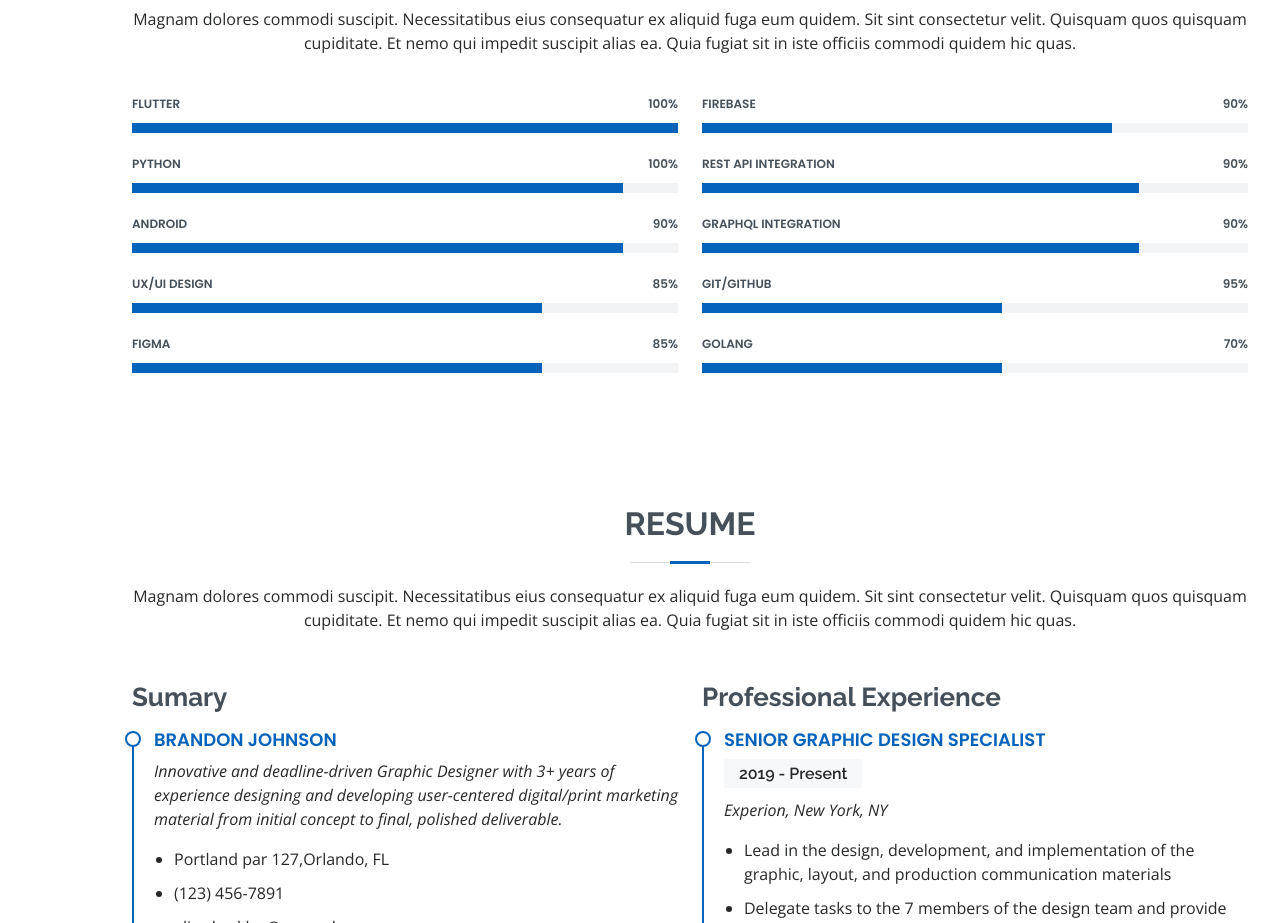
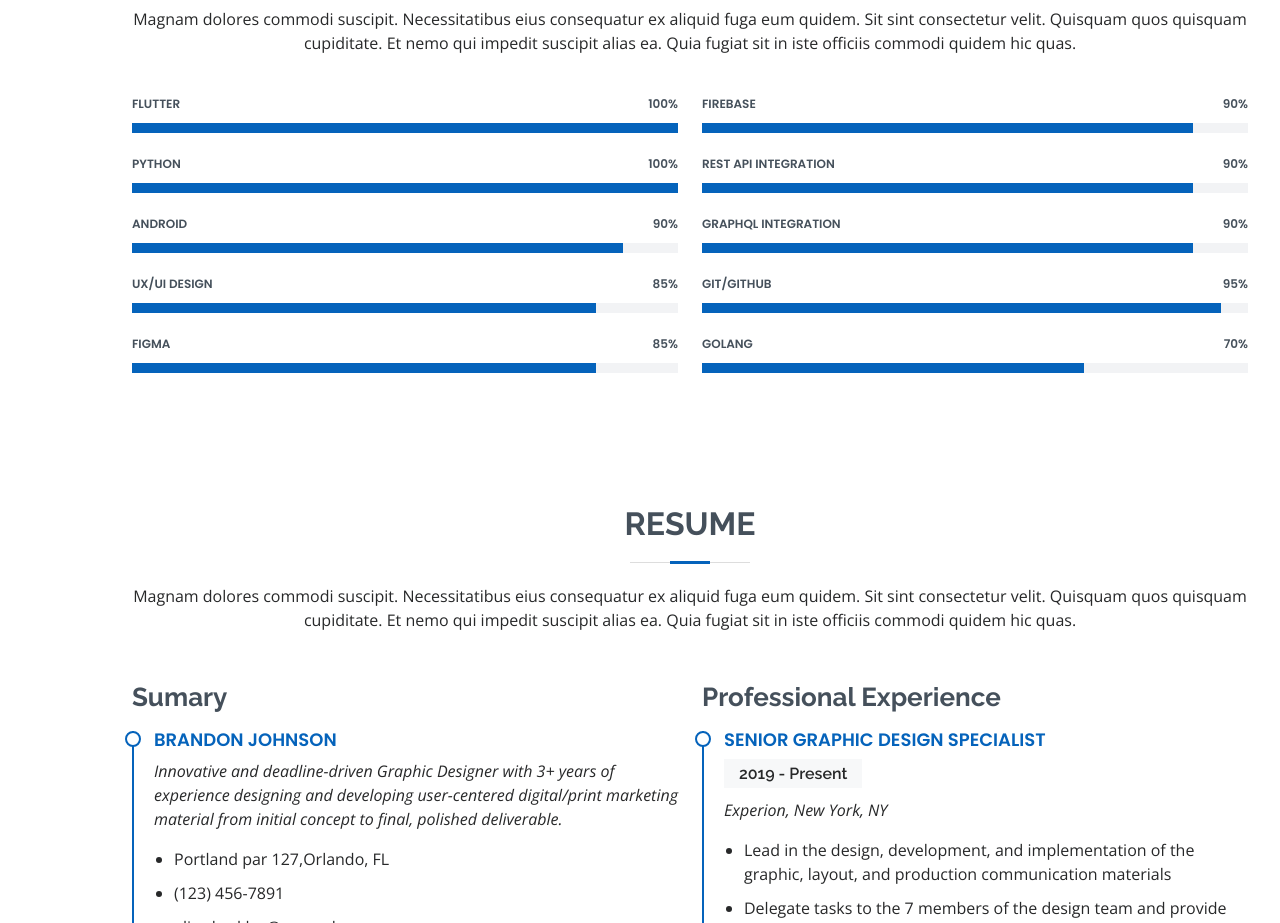
Before and after one commit to root458/root458.github.io, a plain HTML site: page index.html in a window 1280 px wide. Shown: the part 2000-2923 px from the top of the page. Drawn offline with nearby package versions, Linux system fonts and the light colour scheme.

Commit message:
Update skill values

```diff
--- a/index.html
+++ b/index.html
@@ -207,7 +207,7 @@
             <div class="progress">
               <span class="skill">Python <i class="val">100%</i></span>
               <div class="progress-bar-wrap">
-                <div class="progress-bar" role="progressbar" aria-valuenow="90" aria-valuemin="0" aria-valuemax="100">
+                <div class="progress-bar" role="progressbar" aria-valuenow="100" aria-valuemin="0" aria-valuemax="100">
                 </div>
               </div>
             </div>
@@ -223,7 +223,7 @@
             <div class="progress">
               <span class="skill">UX/UI Design <i class="val">85%</i></span>
               <div class="progress-bar-wrap">
-                <div class="progress-bar" role="progressbar" aria-valuenow="75" aria-valuemin="0" aria-valuemax="100">
+                <div class="progress-bar" role="progressbar" aria-valuenow="85" aria-valuemin="0" aria-valuemax="100">
                 </div>
               </div>
             </div>
@@ -231,7 +231,7 @@
             <div class="progress">
               <span class="skill">Figma <i class="val">85%</i></span>
               <div class="progress-bar-wrap">
-                <div class="progress-bar" role="progressbar" aria-valuenow="75" aria-valuemin="0" aria-valuemax="100">
+                <div class="progress-bar" role="progressbar" aria-valuenow="85" aria-valuemin="0" aria-valuemax="100">
                 </div>
               </div>
             </div>
@@ -243,7 +243,7 @@
             <div class="progress">
               <span class="skill">Firebase <i class="val">90%</i></span>
               <div class="progress-bar-wrap">
-                <div class="progress-bar" role="progressbar" aria-valuenow="75" aria-valuemin="0" aria-valuemax="100">
+                <div class="progress-bar" role="progressbar" aria-valuenow="90" aria-valuemin="0" aria-valuemax="100">
                 </div>
               </div>
             </div>
@@ -251,7 +251,7 @@
             <div class="progress">
               <span class="skill">REST API Integration <i class="val">90%</i></span>
               <div class="progress-bar-wrap">
-                <div class="progress-bar" role="progressbar" aria-valuenow="80" aria-valuemin="0" aria-valuemax="100">
+                <div class="progress-bar" role="progressbar" aria-valuenow="90" aria-valuemin="0" aria-valuemax="100">
                 </div>
               </div>
             </div>
@@ -259,7 +259,7 @@
             <div class="progress">
               <span class="skill">GraphQL Integration <i class="val">90%</i></span>
               <div class="progress-bar-wrap">
-                <div class="progress-bar" role="progressbar" aria-valuenow="80" aria-valuemin="0" aria-valuemax="100">
+                <div class="progress-bar" role="progressbar" aria-valuenow="90" aria-valuemin="0" aria-valuemax="100">
                 </div>
               </div>
             </div>
@@ -267,7 +267,7 @@
             <div class="progress">
               <span class="skill">Git/GitHub <i class="val">95%</i></span>
               <div class="progress-bar-wrap">
-                <div class="progress-bar" role="progressbar" aria-valuenow="55" aria-valuemin="0" aria-valuemax="100">
+                <div class="progress-bar" role="progressbar" aria-valuenow="95" aria-valuemin="0" aria-valuemax="100">
                 </div>
               </div>
             </div>
@@ -275,7 +275,7 @@
             <div class="progress">
               <span class="skill">GoLang <i class="val">70%</i></span>
               <div class="progress-bar-wrap">
-                <div class="progress-bar" role="progressbar" aria-valuenow="55" aria-valuemin="0" aria-valuemax="100">
+                <div class="progress-bar" role="progressbar" aria-valuenow="70" aria-valuemin="0" aria-valuemax="100">
                 </div>
               </div>
             </div>
```
